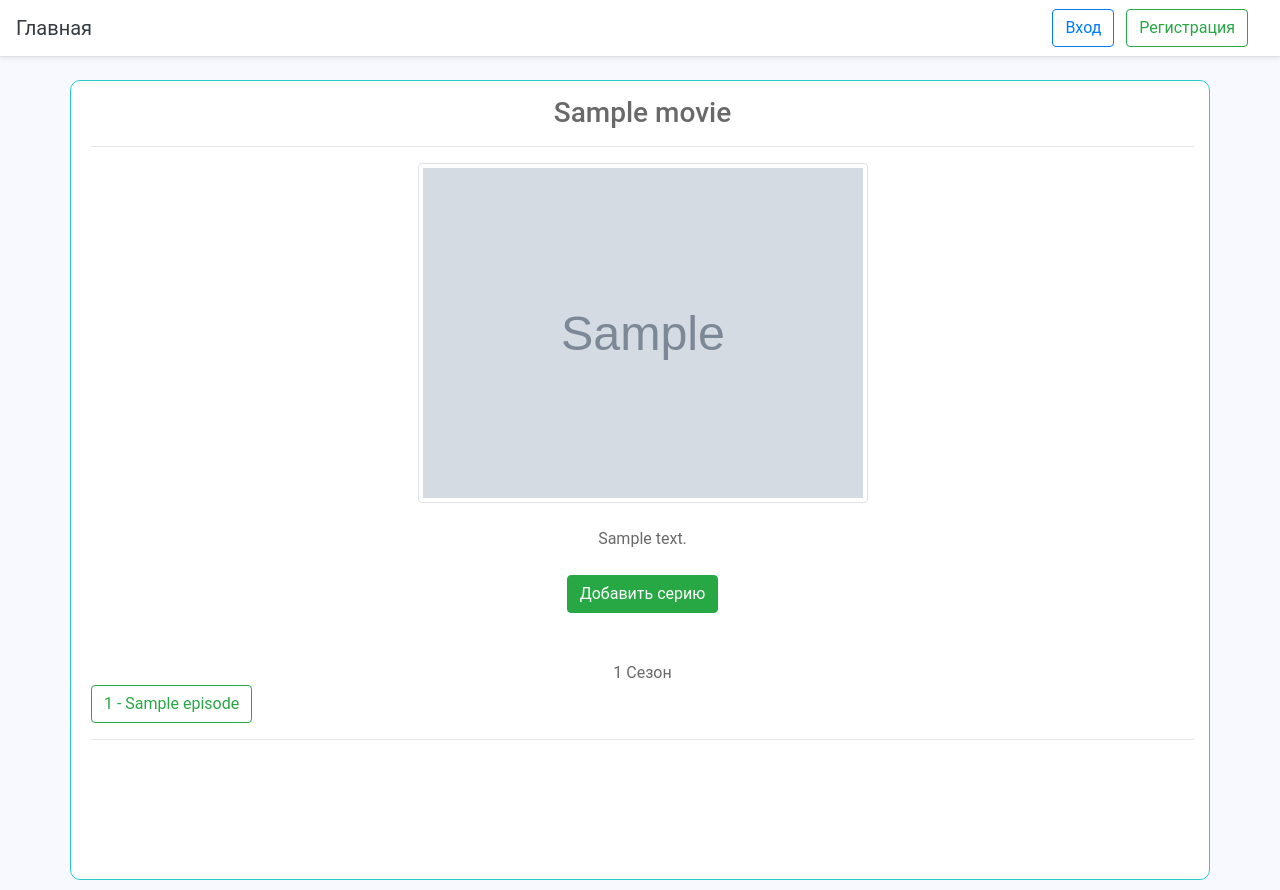
After one commit to ydooG/movies-django-website, a Django app: page /movies/movie/1 in a window 1280 px wide. The commit adds this page. Run offline with Django 3.2, Linux system fonts and the light colour scheme; tables that the repository leaves empty hold one stand-in row (values such as "Sample post"); grey boxes marked "Sample" are stand-in pictures; some libraries are stand-ins or nearby versions.

Commit message:
Movies application almost done

```diff
--- a/accounts/static/css/main.css
+++ b/accounts/static/css/main.css
@@ -1,7 +1,9 @@
 body {
     background-color: #F8F8FF;
-    font-family: Montserrat, Roboto;
+    color: #696969;
+    font-family: Montserrat, Roboto, serif;
 }
+
 .container {
     background-color: #FFF;
     border: 1px solid #29ccc9;
@@ -19,8 +21,13 @@ body {
     min-height: 100%;
     padding: 10px;
 }
+
 .fa-arrow-circle-left, .fa-arrow-circle-right {
     font-size: 18pt;
+}
+
+.fa-play-circle {
+    color: #29cc23;
 }
 
 .fa-plus-circle {
@@ -35,11 +42,16 @@ body {
 }
 
 .movie {
-    background-color: #F8F8FF;
+
 }
+
 .movie-create-form {
     margin-left: auto;
     margin-right: auto;
     text-align: center;
     width: 600px;
 }
+
+video {
+    text-align: center;
+}
--- a/django_sem/urls.py
+++ b/django_sem/urls.py
@@ -8,7 +8,8 @@ urlpatterns = [
     path('', include('accounts.urls')),
     path('chat/', include('chat.urls')),
     path('discussion/', include('discussions.urls')),
-    path('movies/', include('movies.urls'))
+    path('movies/', include('movies.urls')),
+    path('select2/', include('django_select2.urls')),
 ]
 
 urlpatterns += static(settings.MEDIA_URL,
--- a/movies/models.py
+++ b/movies/models.py
@@ -7,7 +7,8 @@ from transliterate import translit
 
 def get_episode_path(instance, filename):
     extension = filename.split('.')[-1]
-    return f'movies/{instance.movie.name}/season_{instance.season}' \
+    name = translit(instance.movie.name, "ru", reversed=True).replace(' ', '_')
+    return f'movies/{name}/season_{instance.season}' \
            f'/episode_{instance.number}.{extension}'
 
 
@@ -31,7 +32,7 @@ class Movie(models.Model):
     movie_picture = models.ImageField(
         upload_to=get_movie_image_path,
         validators=[FileExtensionValidator(allowed_extensions=CustomUser.VALID_IMAGE_EXTENSIONS)],
-        help_text='Лучше грузить фотографии в альбомном стиле',
+        help_text='Лучше не грузить фотографии в альбомном ориентации, околоквадратные - лучше всего',
         verbose_name='Картинка',
     )
 
@@ -40,8 +41,59 @@ class Movie(models.Model):
 
 
 class Episode(models.Model):
-    movie = models.ForeignKey(Movie, on_delete=models.SET_NULL, null=True)
-    number = models.PositiveSmallIntegerField()
-    season = models.PositiveSmallIntegerField()
-    title = models.CharField(max_length=128)
-    video_obj = models.FileField(upload_to=get_episode_path)
+
+    VALID_VIDEO_EXTENSIONS = [
+        "webm",
+        "mkv",
+        "flv",
+        "avi",
+        "wmv",
+        "mp4",
+    ]
+
+    class Meta:
+        ordering = ['season', 'number']
+
+    movie = models.ForeignKey(
+        Movie,
+        on_delete=models.SET_NULL,
+        null=True,
+        related_name='episodes'
+    )
+
+    number = models.PositiveSmallIntegerField(
+
+    )
+
+    season = models.PositiveSmallIntegerField(
+
+    )
+
+    title = models.CharField(
+        max_length=128,
+        blank=True,
+        null=True,
+    )
+
+    video_obj = models.FileField(
+        upload_to=get_episode_path,
+        validators=[FileExtensionValidator(allowed_extensions=VALID_VIDEO_EXTENSIONS)],
+    )
+
+    def has_next(self):
+        episodes = self.movie.episodes.all()
+        print(episodes)
+        try:
+            episodes.get(season=self.season, number=self.number+1)
+        except Episode.DoesNotExist:
+            return False
+        return True
+
+    def has_previous(self):
+        episodes = self.movie.episodes.all()
+        print(episodes)
+        try:
+            episodes.get(season=self.season, number=self.number-1)
+        except Episode.DoesNotExist:
+            return False
+        return True
--- /dev/null
+++ b/movies/templates/movies/movie.html
@@ -0,0 +1,50 @@
+{% extends 'accounts/base.html' %}
+
+{% block title %}{{ movie.name }}{% endblock %}
+
+{% block content %}
+    <div class="row">
+        <div class="col text-center">
+            <h3>{{ movie.name }}</h3>
+            <hr>
+            <div class="my-image">
+                <img class="img-thumbnail mx-auto d-block" src="{{ movie.movie_picture.url }}" alt="Фото аниме"
+                     width="450">
+            </div>
+        </div>
+    </div>
+    <div class="row">
+        <div class="col text-center">
+            <br>
+            <span>{{ movie.description }}</span>
+            <br>
+            <br>
+            <button class="btn btn-success" onclick="location.href='{% url 'movies:add_episode' %}'">
+                Добавить серию
+            </button>
+        </div>
+    </div>
+    {% for season in seasons %}
+        <div class="row mt-5">
+            <div class="col text-center">
+                {{ season }} Сезон
+            </div>
+        </div>
+
+        <div class="row">
+            <div class="col">
+                {% for episode in episodes %}
+                    {% if episode.season == season %}
+                        <button onclick="location.href='{% url 'movies:watch_episode' episode.movie.id episode.season episode.number%}'"
+                                class="btn btn-outline-success">
+                        {{ episode.number }}{% if episode.title %} - {{ episode.title }}{% endif %}
+                    </button>
+                    {% endif %}
+
+                {% endfor %}
+            </div>
+        </div>
+        <hr>
+    {% endfor %}
+
+{% endblock %}
--- a/movies/urls.py
+++ b/movies/urls.py
@@ -6,4 +6,7 @@ app_name = 'movies'
 urlpatterns = [
     path('<int:page>', views.MoviesListView.as_view(), name='movies_list'),
     path('add_movie/', views.MovieCreateView.as_view(), name='add_movie'),
+    path('movie/<int:id>', views.MovieDetailView.as_view(), name='movie_details'),
+    path('watch/<int:movie_id>/<int:season>/<int:number>', views.EpisodeDetailView.as_view(), name='watch_episode'),
+    path('add_episode/', views.EpisodeCreateView.as_view(), name='add_episode'),
 ]
--- a/movies/views.py
+++ b/movies/views.py
@@ -1,11 +1,11 @@
 from django.contrib.auth.mixins import LoginRequiredMixin
 from django.core.paginator import Paginator
-from django.shortcuts import render
+from django.shortcuts import render, get_object_or_404
 from django.urls import reverse_lazy
-from django.views.generic import ListView, CreateView
+from django.views.generic import ListView, CreateView, DetailView
 
-from movies.forms import MovieCreateForm
-from movies.models import Movie
+from movies.forms import MovieCreateForm, EpisodeCreateForm
+from movies.models import Movie, Episode
 
 
 class MoviesListView(ListView):
@@ -17,7 +17,6 @@ class MoviesListView(ListView):
         paginator = Paginator(movies, 3)
         page_num = self.kwargs['page']
         page = paginator.page(page_num)
-        print(page.has_next())
         return page
 
 
@@ -26,3 +25,50 @@ class MovieCreateView(LoginRequiredMixin, CreateView):
     model = Movie
     success_url = reverse_lazy('accounts:root')
     form_class = MovieCreateForm
+
+
+class MovieDetailView(DetailView):
+    template_name = 'movies/movie.html'
+    model = Movie
+    context_object_name = 'movie'
+
+    def get_object(self, queryset=None):
+        return get_object_or_404(Movie, id=self.kwargs['id'])
+
+    def get_context_data(self, **kwargs):
+        context = super().get_context_data(**kwargs)
+        curr_movie = self.get_object()
+        season_length = Episode.objects.filter(movie=curr_movie).values('season').distinct().count()
+        seasons = [i for i in range(1, season_length+1)]
+        context['episodes'] = curr_movie.episodes.all()
+        context['seasons'] = seasons
+        return context
+
+
+class EpisodeCreateView(CreateView):
+    form_class = EpisodeCreateForm
+    template_name = 'movies/episode_create.html'
+    success_url = reverse_lazy('movies:movies_list', args={1})
+
+
+class EpisodeDetailView(DetailView):
+    template_name = 'movies/episode.html'
+    model = Episode
+    context_object_name = 'episode'
+
+    def get_object(self, queryset=None):
+        return get_object_or_404(
+            Episode,
+            movie_id=self.kwargs['movie_id'],
+            number=self.kwargs['number'],
+            season=self.kwargs['season'],
+        )
+
+    def get_context_data(self, **kwargs):
+        context = super().get_context_data(**kwargs)
+        curr_object = kwargs['object']
+        if curr_object.has_next():
+            context['next'] = curr_object.number + 1
+        if curr_object.has_previous():
+            context['previous'] = curr_object.number - 1
+        return context
```
Also changed, not shown: movies/forms.py (+13 -1 lines), movies/templates/movies/episode.html (added, +41 -0 lines), movies/templates/movies/episode_create.html (added, +23 -0 lines), movies/templates/movies/movies_list.html (+12 -5 lines).
